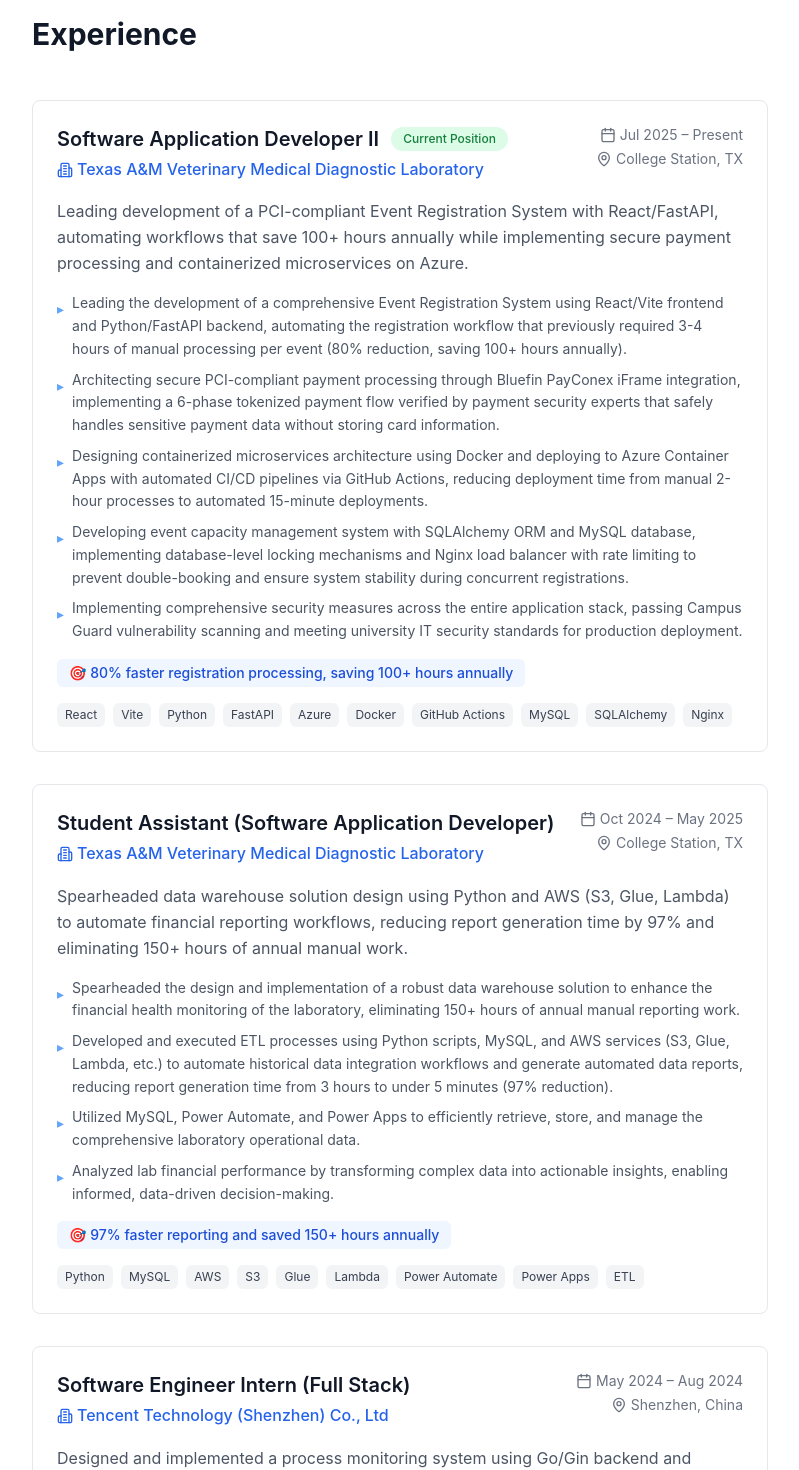
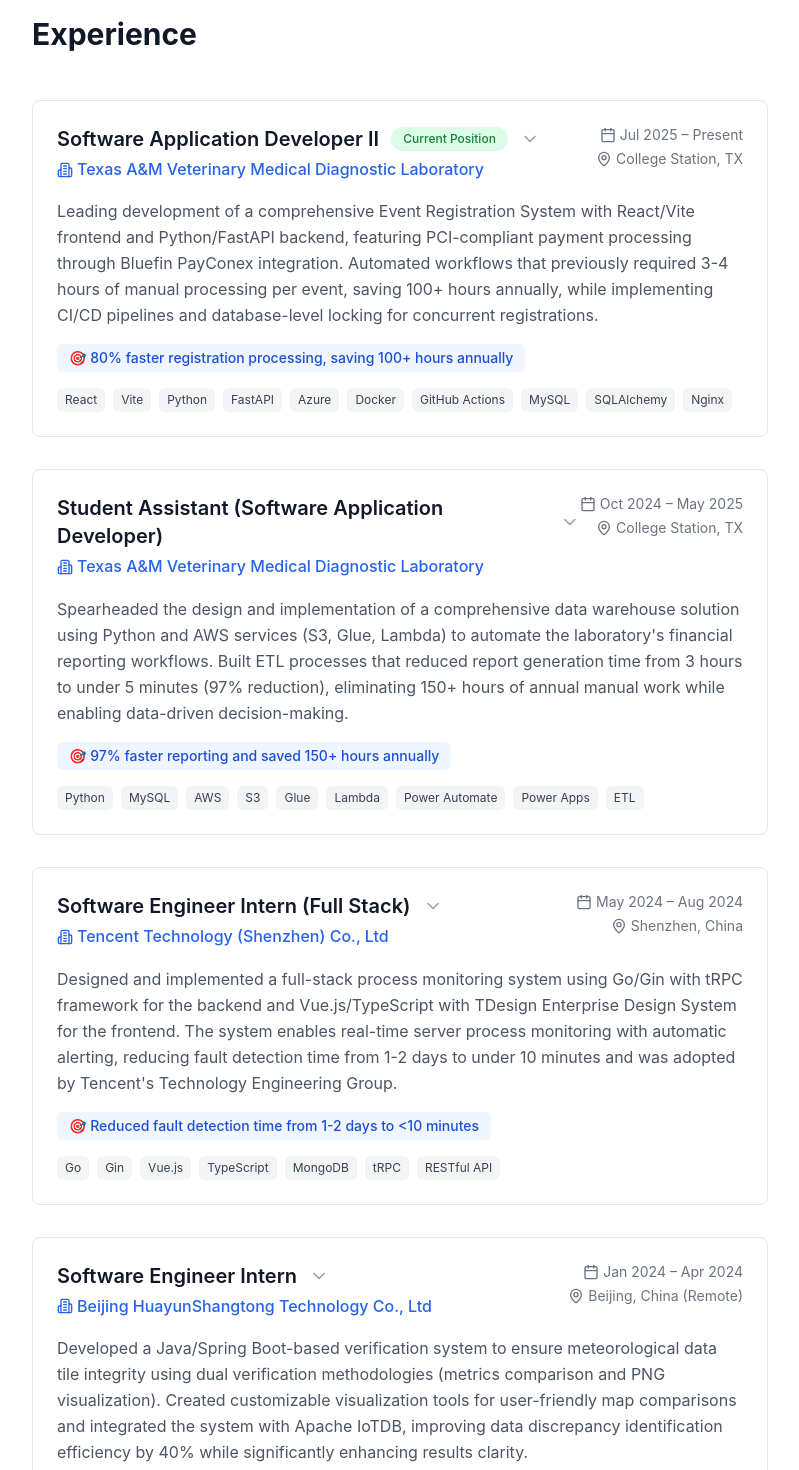
Before and after one commit to PinkGlove/portfolio, a Next.js app: page / in a window 1280 px wide. Shown: the part 1080-2550 px from the top of the page, without its empty margins (464-1263 px from the left). Built offline with nearby package versions, Linux system fonts and the light colour scheme.

Commit message:
Update content and add motion for the expand index

```diff
--- a/src/components/layout/Sidebar.tsx
+++ b/src/components/layout/Sidebar.tsx
@@ -41,7 +41,7 @@
           </p>
           <div className="text-base text-gray-500 leading-relaxed max-w-xs space-y-2">
             <p>I build things.</p>
-            <p>Mostly full-stack web applications with Python, React, and cloud infrastructure.</p>
+            <p>End-to-end web applications with cloud infrastructure - frontend, backend, and everything in between.</p>
             <p>I like making systems faster and more reliable.</p>
           </div>
         </div>
--- a/src/components/sections/Experience.tsx
+++ b/src/components/sections/Experience.tsx
@@ -1,6 +1,8 @@
 'use client';
 
-import { Calendar, MapPin, Building2 } from 'lucide-react';
+import { useState } from 'react';
+import { motion, AnimatePresence } from 'framer-motion';
+import { Calendar, MapPin, Building2, ChevronDown } from 'lucide-react';
 import SectionWrapper from '@/components/common/SectionWrapper';
 
 const experiences = [
@@ -10,7 +12,7 @@
     location: 'College Station, TX',
     date: 'Jul 2025 – Present',
     current: true,
-    summary: 'Leading development of a PCI-compliant Event Registration System with React/FastAPI, automating workflows that save 100+ hours annually while implementing secure payment processing and containerized microservices on Azure.',
+    summary: 'Leading development of a comprehensive Event Registration System with React/Vite frontend and Python/FastAPI backend, featuring PCI-compliant payment processing through Bluefin PayConex integration. Automated workflows that previously required 3-4 hours of manual processing per event, saving 100+ hours annually, while implementing CI/CD pipelines and database-level locking for concurrent registrations.',
     description: [
       'Leading the development of a comprehensive Event Registration System using React/Vite frontend and Python/FastAPI backend, automating the registration workflow that previously required 3-4 hours of manual processing per event (80% reduction, saving 100+ hours annually).',
       'Architecting secure PCI-compliant payment processing through Bluefin PayConex iFrame integration, implementing a 6-phase tokenized payment flow verified by payment security experts that safely handles sensitive payment data without storing card information.',
@@ -27,7 +29,7 @@
     location: 'College Station, TX',
     date: 'Oct 2024 – May 2025',
     current: false,
-    summary: 'Spearheaded data warehouse solution design using Python and AWS (S3, Glue, Lambda) to automate financial reporting workflows, reducing report generation time by 97% and eliminating 150+ hours of annual manual work.',
+    summary: 'Spearheaded the design and implementation of a comprehensive data warehouse solution using Python and AWS services (S3, Glue, Lambda) to automate the laboratory\'s financial reporting workflows. Built ETL processes that reduced report generation time from 3 hours to under 5 minutes (97% reduction), eliminating 150+ hours of annual manual work while enabling data-driven decision-making.',
     description: [
       'Spearheaded the design and implementation of a robust data warehouse solution to enhance the financial health monitoring of the laboratory, eliminating 150+ hours of annual manual reporting work.',
       'Developed and executed ETL processes using Python scripts, MySQL, and AWS services (S3, Glue, Lambda, etc.) to automate historical data integration workflows and generate automated data reports, reducing report generation time from 3 hours to under 5 minutes (97% reduction).',
@@ -43,7 +45,7 @@
     location: 'Shenzhen, China',
     date: 'May 2024 – Aug 2024',
     current: false,
-    summary: 'Designed and implemented a process monitoring system using Go/Gin backend and Vue.js/TypeScript frontend, reducing fault detection time from 1-2 days to under 10 minutes for Tencent\'s Technology Engineering Group.',
+    summary: 'Designed and implemented a full-stack process monitoring system using Go/Gin with tRPC framework for the backend and Vue.js/TypeScript with TDesign Enterprise Design System for the frontend. The system enables real-time server process monitoring with automatic alerting, reducing fault detection time from 1-2 days to under 10 minutes and was adopted by Tencent\'s Technology Engineering Group.',
     description: [
       'Designed and implemented a process monitoring system, enabling internal employees to monitor processes on the server and promptly receive alarms if their processes are terminated.',
       'Utilized the TGET dial testing tool to verify whether a certain process is still running on the server, employed the Linux cmd client to automatically scan the existing processes on the server for users.',
@@ -59,7 +61,7 @@
     location: 'Beijing, China (Remote)',
     date: 'Jan 2024 – Apr 2024',
     current: false,
-    summary: 'Developed a Java/Spring Boot verification system for meteorological data tile integrity, improving data discrepancy identification efficiency by 40% through dual verification methods and PNG visualization tools.',
+    summary: 'Developed a Java/Spring Boot-based verification system to ensure meteorological data tile integrity using dual verification methodologies (metrics comparison and PNG visualization). Created customizable visualization tools for user-friendly map comparisons and integrated the system with Apache IoTDB, improving data discrepancy identification efficiency by 40% while significantly enhancing results clarity.',
     description: [
       'Designed and developed a Java and Spring Boot-based system to verify the integrity of meteorological data segmentation into tiles, employed RESTful API design.',
       'Devised dual verification methodologies, including metrics comparison and original map comparison via PNG visualization, to ensure data correctness.',
@@ -72,6 +74,12 @@
 ];
 
 export default function Experience() {
+  const [expandedIndex, setExpandedIndex] = useState<number | null>(null);
+
+  const toggleExpand = (index: number) => {
+    setExpandedIndex(expandedIndex === index ? null : index);
+  };
+
   return (
     <SectionWrapper id="experience" className="min-h-screen">
       <div className="w-full">
@@ -85,12 +93,15 @@
           {experiences.map((exp, index) => (
             <div key={index} className="group">
               {/* Content Card */}
-              <div className="p-6 bg-white border border-gray-200 rounded-lg hover:border-blue-400
-                hover:shadow-lg transition-all duration-300">
+              <div
+                className="p-6 bg-white border border-gray-200 rounded-lg hover:border-blue-400
+                hover:shadow-lg transition-all duration-300 cursor-pointer"
+                onClick={() => toggleExpand(index)}
+              >
 
                   {/* Header */}
                   <div className="flex flex-wrap justify-between items-start mb-4">
-                    <div>
+                    <div className="flex-1">
                       <div className="flex items-center gap-3 mb-1">
                         <h3 className="text-xl font-semibold text-gray-900">
                           {exp.title}
@@ -100,6 +111,11 @@
                             Current Position
                           </span>
                         )}
+                        <ChevronDown
+                          className={`w-5 h-5 text-gray-400 transition-transform duration-300 ${
+                            expandedIndex === index ? 'rotate-180' : ''
+                          }`}
+                        />
                       </div>
                       <div className="flex items-center gap-4 mt-1">
                         <span className="flex items-center text-blue-600 font-medium">
@@ -127,17 +143,27 @@
                     </p>
                   )}
 
-                  {/* Description */}
-                  <ul className="space-y-2 mb-4">
+                  {/* Collapsible Bullet Points */}
+                  <AnimatePresence>
+                    {expandedIndex === index && (
+                      <motion.ul
+                        initial={{ opacity: 0, height: 0 }}
+                        animate={{ opacity: 1, height: 'auto' }}
+                        exit={{ opacity: 0, height: 0 }}
+                        transition={{ duration: 0.3, ease: 'easeInOut' }}
+                        className="space-y-2 mb-4 overflow-hidden"
+                      >
                         {exp.description.map((item, i) => (
                           <li key={i} className="text-gray-600 text-sm leading-relaxed flex">
                             <span className="text-blue-400 mr-2 mt-1.5">▸</span>
                             <span>{item}</span>
                           </li>
                         ))}
-                  </ul>
+                      </motion.ul>
+                    )}
+                  </AnimatePresence>
 
-                  {/* Achievement Badge */}
+                  {/* Achievement Badge - Always Visible */}
                   {exp.achievement && (
                     <div className="mb-4">
                       <span className="inline-block px-3 py-1 bg-blue-50 text-blue-700 text-sm font-medium rounded-md">
@@ -146,7 +172,7 @@
                     </div>
                   )}
 
-                  {/* Technologies */}
+                  {/* Technologies - Always Visible */}
                   <div className="flex flex-wrap gap-2">
                     {exp.technologies.map((tech, i) => (
                       <span key={i} className="px-2 py-1 bg-gray-100 text-gray-700 text-xs rounded-md">
--- a/src/components/sections/Projects.tsx
+++ b/src/components/sections/Projects.tsx
@@ -1,12 +1,14 @@
 'use client';
 
-import { Github, ExternalLink, Calendar, Users, Award } from 'lucide-react';
+import { useState } from 'react';
+import { motion, AnimatePresence } from 'framer-motion';
+import { Github, ExternalLink, Calendar, Users, Award, ChevronDown } from 'lucide-react';
 import SectionWrapper from '@/components/common/SectionWrapper';
 
 const projects = [
   {
     title: 'Peer Review Scheduler',
-    description: 'A full-stack web application using Python/Flask backend and AngularJS frontend to automate peer review scheduling for academic courses, reducing manual scheduling time by 97% while eliminating human error in conflict detection.',
+    description: 'A full-stack web application built with Python/Flask backend and AngularJS/TypeScript frontend that automates peer review scheduling for academic courses using constraint satisfaction algorithms. Led a 6-member team to reduce manual scheduling time by 97% (from 15-30 minutes to under 10 seconds) while eliminating human error, handling 500+ students per semester with zero scheduling conflicts.',
     longDescription: [
       'Architected a full-stack web application that reduced manual scheduling time by 97% (from 15-30 minutes to under 10 seconds) while eliminating human error in conflict detection',
       'Developed a constraint satisfaction algorithm using Z3 Theorem Prover to generate optimal schedules for 500+ students per semester, ensuring zero scheduling conflicts through automated validation of room availability, time slot constraints, and peer review pairing rules',
@@ -28,6 +30,12 @@
 ];
 
 export default function Projects() {
+  const [expandedIndex, setExpandedIndex] = useState<number | null>(null);
+
+  const toggleExpand = (index: number) => {
+    setExpandedIndex(expandedIndex === index ? null : index);
+  };
+
   return (
     <SectionWrapper id="projects" className="min-h-screen">
       <div className="w-full">
@@ -40,15 +48,25 @@
         <div className="grid grid-cols-1 gap-8">
           {projects.map((project, index) => (
             <div key={index} className="group">
-              <div className="p-6 bg-white border border-gray-200 rounded-lg hover:border-blue-400
-                hover:shadow-lg transition-all duration-300">
+              <div
+                className="p-6 bg-white border border-gray-200 rounded-lg hover:border-blue-400
+                hover:shadow-lg transition-all duration-300 cursor-pointer"
+                onClick={() => toggleExpand(index)}
+              >
 
                 {/* Project Header */}
                 <div className="flex flex-wrap justify-between items-start mb-4">
-                  <div>
+                  <div className="flex-1">
+                    <div className="flex items-center gap-3 mb-1">
                       <h3 className="text-xl font-semibold text-gray-900">
                         {project.title}
                       </h3>
+                      <ChevronDown
+                        className={`w-5 h-5 text-gray-400 transition-transform duration-300 ${
+                          expandedIndex === index ? 'rotate-180' : ''
+                        }`}
+                      />
+                    </div>
                     <div className="flex items-center gap-3 mt-1">
                       <span className="flex items-center text-blue-600 font-medium">
                         <Award className="w-4 h-4 mr-1" />
@@ -101,17 +119,27 @@
                     {project.description}
                   </p>
 
-                  {/* Detailed Description */}
-                  <ul className="space-y-2 mb-4">
+                  {/* Collapsible Bullet Points */}
+                  <AnimatePresence>
+                    {expandedIndex === index && (
+                      <motion.ul
+                        initial={{ opacity: 0, height: 0 }}
+                        animate={{ opacity: 1, height: 'auto' }}
+                        exit={{ opacity: 0, height: 0 }}
+                        transition={{ duration: 0.3, ease: 'easeInOut' }}
+                        className="space-y-2 mb-4 overflow-hidden"
+                      >
                         {project.longDescription.map((item, i) => (
                           <li key={i} className="text-gray-600 text-sm leading-relaxed flex">
                             <span className="text-blue-400 mr-2 mt-1.5">▸</span>
                             <span>{item}</span>
                           </li>
                         ))}
-                  </ul>
+                      </motion.ul>
+                    )}
+                  </AnimatePresence>
 
-                  {/* Highlights */}
+                  {/* Highlights - Always Visible */}
                   <div className="flex flex-wrap gap-2 mb-4">
                     {project.highlights.map((highlight, i) => (
                       <span key={i} className="px-3 py-1 bg-green-50 text-green-700 text-sm font-medium rounded-md">
@@ -121,7 +149,7 @@
                   </div>
                 </div>
 
-                {/* Technologies */}
+                {/* Technologies - Always Visible */}
                 <div className="flex flex-wrap gap-2">
                   {project.technologies.map((tech, i) => (
                     <span key={i} className="px-2 py-1 bg-gray-100 text-gray-700 text-xs rounded-md">
```
Lines whose indentation alone changed are shown as unchanged.
